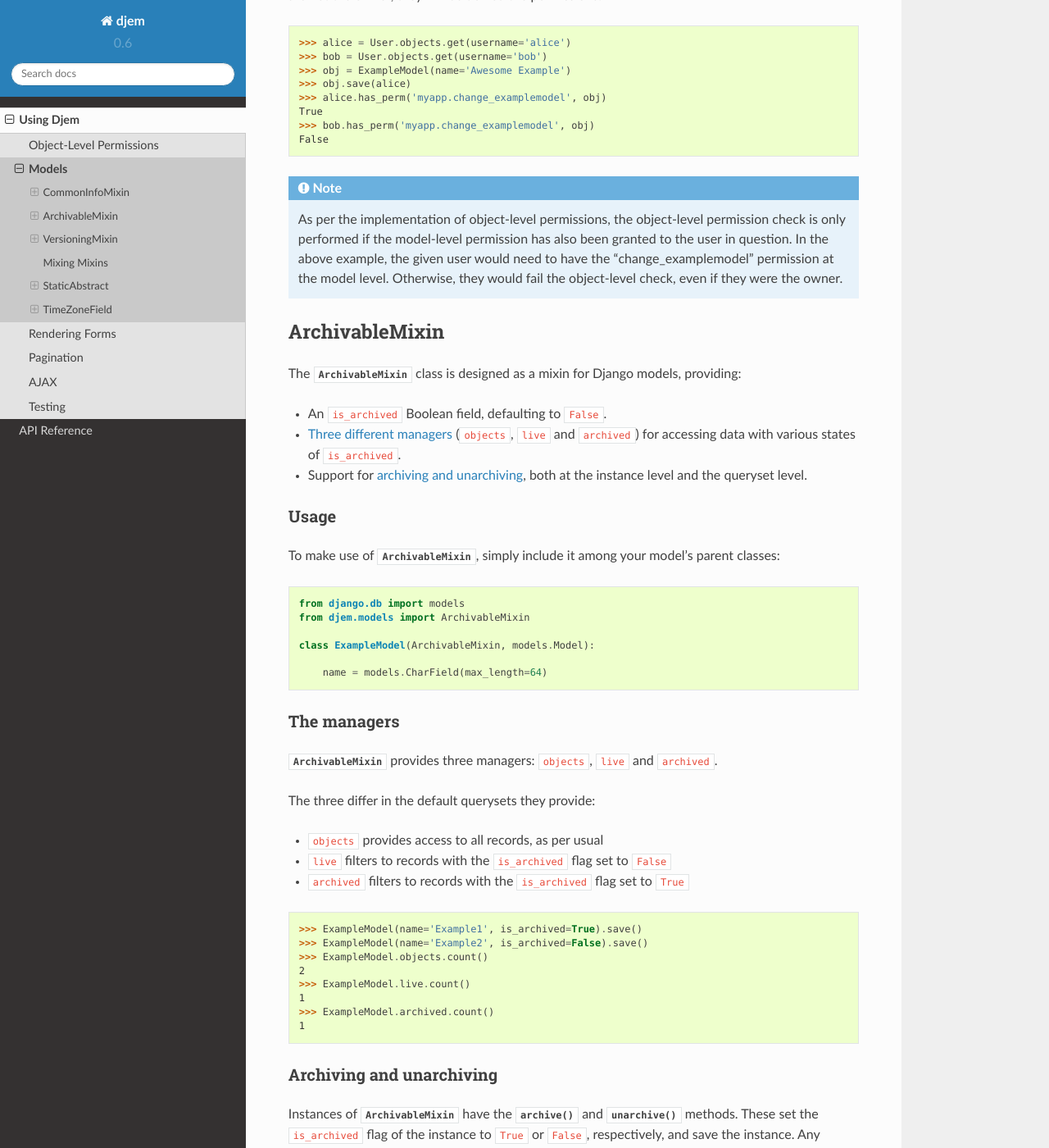
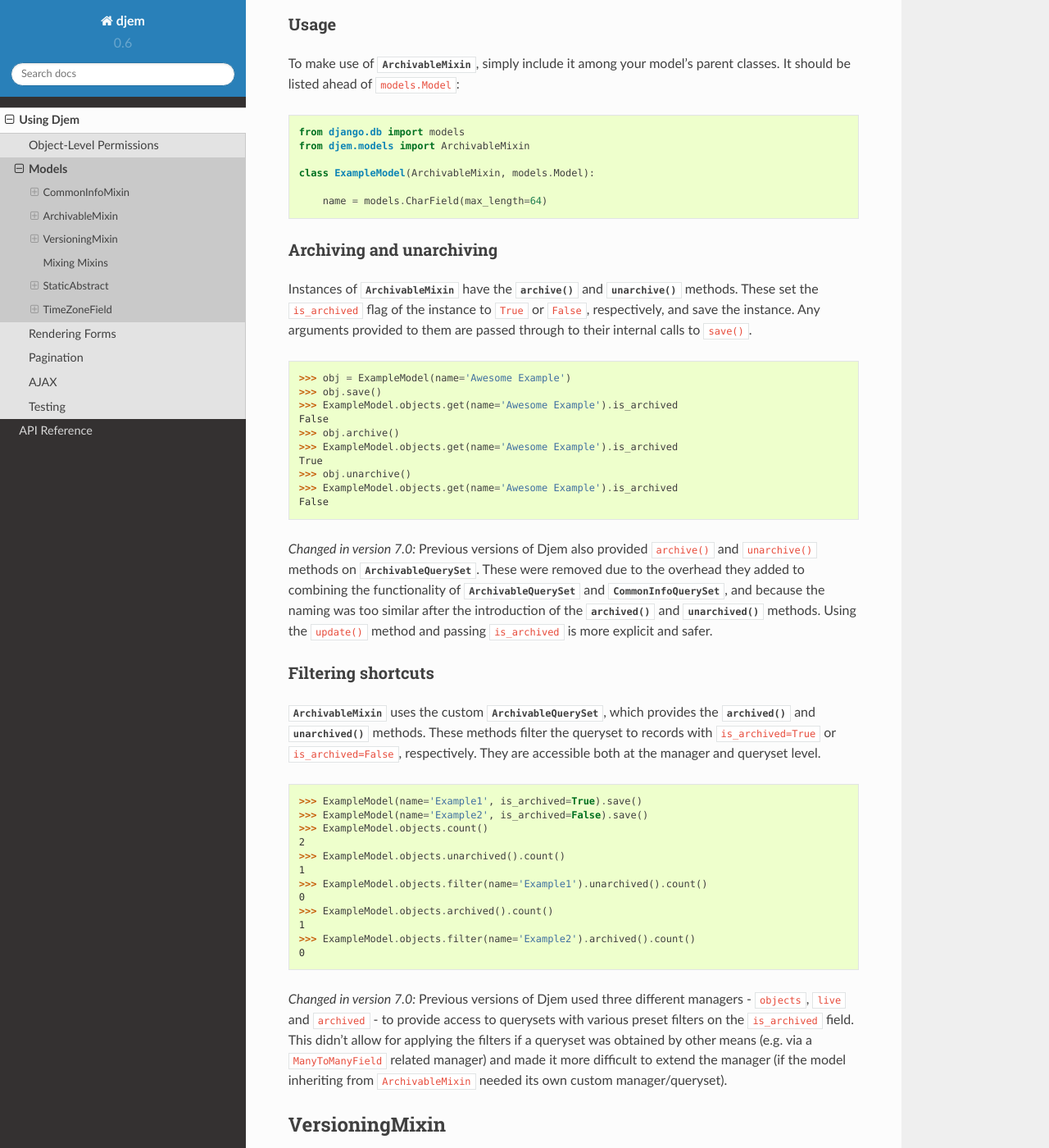
Before and after one commit to oogles/djem, a Sphinx documentation site: the page built from docs/topics/models.rst, in a window 1280 px wide and 1400 px high, scrolled down 5082 px. Shown: the whole window at 82% size. Built offline with Sphinx 7.4.7 and the Read the Docs theme 2.0.0, drawn with Linux system fonts in a browser that asks for light colours; some of the changed text lies outside the part shown.

Commit message:
Updated documentation.

```diff
--- a/docs/ref/index.rst
+++ b/docs/ref/index.rst
@@ -6,7 +6,6 @@
     :maxdepth: 2
 
     models
-    managers
     model_fields
     forms
     form_fields
--- a/docs/ref/models.rst
+++ b/docs/ref/models.rst
@@ -1,69 +1,62 @@
-=============================
-Model Mixins and Base Classes
-=============================
+==========================
+Model Mixins and QuerySets
+==========================
 
 .. module:: djem.models
 
+Mixins
+======
+
 ``CommonInfoMixin``
-===================
+-------------------
 
 .. class:: CommonInfoMixin()
 
     ``CommonInfoMixin`` is a model mixin class that provides:
 
     * Standard user and datetime fields: ``user_created``, ``user_modified``, ``date_created``, ``date_modified``.
-    * An overridden ``objects`` Manager, an instance of the custom :class:`~djem.models.managers.CommonInfoManager` that provides access to the custom :class:`~djem.models.managers.CommonInfoQuerySet`.
-    * Support for :ref:`commoninfomixin-ownership-checking` on an instance and via ``CommonInfoQuerySet``.
-    * A simple :ref:`default implementation <commoninfomixin-object-permissions>` of :doc:`/topics/permissions` via ownership checking.
+    * An overridden ``objects`` Manager that provides access to the custom :class:`CommonInfoQuerySet`.
+    * Support for :ref:`commoninfomixin-ownership-checking` on an instance and via :class:`CommonInfoQuerySet`.
 
     .. automethod:: save
     .. automethod:: owned_by
 
 .. seealso::
 
-    :class:`~djem.models.managers.CommonInfoManager`
-        The custom Manager exposed by the ``objects`` attribute.
-
-    :class:`~djem.models.managers.CommonInfoQuerySet`
-        The custom QuerySet exposed by ``CommonInfoManager``.
+    :class:`CommonInfoQuerySet`
+        The custom QuerySet used by ``CommonInfoMixin``.
 
     :class:`~djem.forms.CommonInfoForm`
         A ``ModelForm`` subclass to act as a base for ``CommonInfoMixin`` model forms.
 
-
 ``ArchivableMixin``
-===================
+-------------------
 
 .. class:: ArchivableMixin()
 
     ``ArchivableMixin`` is a model mixin class that provides:
 
     * An ``is_archived`` Boolean field, defaulting to ``False``.
-    * An overridden ``objects`` Manager, an instance of the custom :class:`~djem.models.managers.ArchivableManager` that provides access to the custom :class:`~djem.models.managers.ArchivableQuerySet`.
-    * Two additional managers, ``live`` and ``archived``, with default querysets filtered to unarchived (``is_archived == False``) and archived (``is_archived == True``) records by default. Both are also instances of :class:`~djem.models.managers.ArchivableManager`.
-    * Support for :ref:`archiving and unarchiving <archivablemixin-archiving-unarchiving>`, both at the instance level and in bulk via :class:`~djem.models.managers.ArchivableQuerySet`.
+    * An overridden ``objects`` Manager that provides access to the custom :class:`ArchivableQuerySet`.
+    * Support for :ref:`archiving and unarchiving <archivablemixin-archiving-unarchiving>`, both at the instance level and in bulk via :class:`ArchivableQuerySet`.
 
     .. automethod:: archive
     .. automethod:: unarchive
 
 .. seealso::
 
-    :class:`~djem.models.managers.ArchivableManager`
-        The custom Manager exposed by the ``objects``, ``live`` and ``archived`` attributes.
-
-    :class:`~djem.models.managers.ArchivableQuerySet`
-        The custom QuerySet exposed by ``ArchivableManager``.
-
+    :class:`ArchivableQuerySet`
+        The custom QuerySet used by ``ArchivableMixin``.
 
 ``VersioningMixin``
-===================
+-------------------
 
 .. class:: VersioningMixin()
 
     ``VersioningMixin`` is a model mixin class that provides:
 
     * A ``version`` field that is automatically incremented on every save.
-    * An overridden ``objects`` Manager, an instance of the custom :class:`~djem.models.managers.VersioningManager` that provides access to the custom :class:`~djem.models.managers.VersioningQuerySet`.
+    * An overridden ``objects`` Manager that provides access to the custom :class:`VersioningQuerySet`.
 
     .. automethod:: save
 
@@ -73,11 +66,43 @@
 
 .. seealso::
 
-    :class:`~djem.models.managers.VersioningManager`
-        The custom Manager exposed by the ``objects`` attribute.
+    :class:`VersioningQuerySet`
+        The custom QuerySet used by ``VersioningMixin``.
 
-    :class:`~djem.models.managers.VersioningQuerySet`
-        The custom QuerySet exposed by ``VersioningManager``.
+
+QuerySets
+=========
+
+``CommonInfoQuerySet``
+----------------------
+
+.. class:: CommonInfoQuerySet(\*args, \*\*kwargs)
+
+    ``CommonInfoQuerySet`` provides custom functionality pertaining to the fields provided by :class:`~djem.models.CommonInfoMixin`.
+
+    .. automethod:: update
+    .. automethod:: owned_by
+
+
+``ArchivableQuerySet``
+----------------------
+
+.. class:: ArchivableQuerySet(\*args, \*\*kwargs)
+
+    ``ArchivableQuerySet`` provides custom functionality pertaining to the ``is_archived`` field provided by :class:`~djem.models.ArchivableMixin`.
+
+    .. automethod:: archived
+    .. automethod:: unarchived
+
+
+``VersioningQuerySet``
+----------------------
+
+.. class:: VersioningQuerySet(\*args, \*\*kwargs)
+
+    ``VersioningQuerySet`` provides custom functionality pertaining to the ``version`` field provided by :class:`~djem.models.VersioningMixin`.
+
+    .. automethod:: update
 
 
 ``StaticAbstract``
@@ -85,4 +110,4 @@
 
 .. class:: StaticAbstract()
 
-    ``StaticAbstract`` is a combination of :class:`CommonInfoMixin`, :class:`ArchivableMixin` and :class:`VersioningMixin`. It is designed as an abstract base class for models, rather than a mixin itself. It includes all the fields, as well as custom ``objects``, ``live`` and ``archived`` managers, and provides access to all the functionality offered by each of the mixins.
+    ``StaticAbstract`` is a combination of :class:`CommonInfoMixin`, :class:`ArchivableMixin` and :class:`VersioningMixin`. It is designed as an abstract base class for models, rather than a mixin itself. It includes all the fields and functionality offered by each of the mixins.
--- a/docs/topics/models.rst
+++ b/docs/topics/models.rst
@@ -17,17 +17,16 @@
 * Standard user and datetime fields: ``user_created``, ``user_modified``, ``date_created``, ``date_modified``.
 * Support for :ref:`ensuring these fields remain accurate <commoninfomixin-maintaining-accuracy>` as records are updated over time.
 * Support for :ref:`ownership checking <commoninfomixin-ownership-checking>`.
-* A simple :ref:`default implementation <commoninfomixin-object-permissions>` of :doc:`permissions` via ownership checking.
-* A custom manager to assist with maintaining accuracy and checking ownership.
+* A custom manager/queryset to assist with maintaining accuracy and checking ownership.
 
 .. warning::
 
-    Using :class:`CommonInfoMixin` can break code that automatically calls methods such as the model's :meth:`~CommonInfoMixin.save` method, or the queryset's :meth:`~djem.models.managers.CommonInfoQuerySet.update` method. See :ref:`commoninfomixin-maintaining-accuracy` for a description of the caveats of ``CommonInfoMixin``, and workarounds.
+    Using :class:`CommonInfoMixin` can break code that automatically calls methods such as the model's :meth:`~CommonInfoMixin.save` method, or the queryset's :meth:`~CommonInfoQuerySet.update` method. See :ref:`commoninfomixin-maintaining-accuracy` for a description of the caveats of ``CommonInfoMixin``, and workarounds.
 
 Usage
 -----
 
-To make use of :class:`CommonInfoMixin`, simply include it among your model's parent classes:
+To make use of :class:`CommonInfoMixin`, simply include it among your model's parent classes. It should be listed ahead of ``models.Model``:
 
 .. code-block:: python
 
@@ -88,7 +87,7 @@
 Calling ``update()`` on the queryset
 ~~~~~~~~~~~~~~~~~~~~~~~~~~~~~~~~~~~~
 
-Like :meth:`CommonInfoMixin.save`, the ``CommonInfoMixin`` queryset's :meth:`~djem.models.managers.CommonInfoQuerySet.update` method is also overridden to require a ``User`` instance as the first argument. Again, this allows the method to keep ``user_modified`` up to date as changes are made.
+Like :meth:`CommonInfoMixin.save`, the ``CommonInfoMixin`` queryset's :meth:`~CommonInfoQuerySet.update` method is also overridden to require a ``User`` instance as the first argument. Again, this allows the method to keep ``user_modified`` up to date as changes are made.
 
 .. code-block:: python
 
@@ -136,7 +135,7 @@
 
     DJEM_COMMON_INFO_REQUIRE_USER_ON_SAVE = False
 
-This allows the use of ``CommonInfoMixin`` and all related functionality without the strict requirement of passing the ``user`` argument to methods that save/update the record. If passed, it will still be used as usual, but not providing it will not raise an exception. Of course, the methods won't automatically populate the appropriate fields, either. This means that ``user_created`` and ``user_modified`` will need to be manually populated when creating, and ``user_modified`` will need to be manually populated when updating.
+This allows the use of ``CommonInfoMixin`` and all related functionality without the strict requirement of passing the ``user`` argument to methods that save/update the record. If passed, it will still be used as described above, but not providing it will not raise an exception. Of course, the methods won't automatically populate the appropriate fields, either. This means that ``user_created`` and ``user_modified`` will need to be manually populated when creating, and ``user_modified`` will need to be manually populated when updating.
 
 .. versionadded:: 0.4
     The :setting:`DJEM_COMMON_INFO_REQUIRE_USER_ON_SAVE` setting
@@ -190,7 +189,7 @@
     >>> obj.owned_by(bob)
     False
 
-Ownership checking is also available via a ``CommonInfoMixin`` model's manager and queryset. The queryset's :meth:`~djem.models.managers.CommonInfoQuerySet.owned_by` method also accepts a user as a ``User`` instance or as the primary key of a ``User`` record. It returns a queryset filtered to records where the ``user_created`` field matches the given user.
+Ownership checking is also available via a ``CommonInfoMixin`` model's manager and queryset. The queryset's :meth:`~CommonInfoQuerySet.owned_by` method also accepts a user as a ``User`` instance or as the primary key of a ``User`` record. It returns a queryset filtered to records where the ``user_created`` field matches the given user.
 
 .. code-block:: python
 
@@ -202,31 +201,6 @@
     []
 
 
-.. _commoninfomixin-object-permissions:
-
-Object-level permissions
-------------------------
-
-.. versionadded:: 0.4
-
-:class:`CommonInfoMixin` comes with a default, simple implementation of :doc:`permissions`, using :ref:`ownership checking <commoninfomixin-ownership-checking>`, for the default Django permissions of "change" and "delete". That is, a user will be granted object-level "change" or "delete" permissions if they are the owner of the object. If they are not the owner, they will be denied the permissions.
-
-.. code-block:: python
-
-    >>> alice = User.objects.get(username='alice')
-    >>> bob = User.objects.get(username='bob')
-    >>> obj = ExampleModel(name='Awesome Example')
-    >>> obj.save(alice)
-    >>> alice.has_perm('myapp.change_examplemodel', obj)
-    True
-    >>> bob.has_perm('myapp.change_examplemodel', obj)
-    False
-
-.. note::
-
-    As per the implementation of object-level permissions, the object-level permission check is only performed if the model-level permission has also been granted to the user in question. In the above example, the given user would need to have the "change_examplemodel" permission at the model level. Otherwise, they would fail the object-level check, even if they were the owner.
-
-
 .. _archivablemixin:
 
 ArchivableMixin
@@ -235,13 +209,13 @@
 The :class:`ArchivableMixin` class is designed as a mixin for Django models, providing:
 
 * An ``is_archived`` Boolean field, defaulting to ``False``.
-* :ref:`Three different managers <archivablemixin-managers>` (``objects``, ``live`` and ``archived``) for accessing data with various states of ``is_archived``.
-* Support for :ref:`archiving and unarchiving <archivablemixin-archiving-unarchiving>`, both at the instance level and the queryset level.
+* A custom manager/queryset with shortcuts for filtering on the ``is_archived`` field.
+* Support for easily :ref:`archiving and unarchiving <archivablemixin-archiving-unarchiving>` an instance.
 
 Usage
 -----
 
-To make use of :class:`ArchivableMixin`, simply include it among your model's parent classes:
+To make use of :class:`ArchivableMixin`, simply include it among your model's parent classes. It should be listed ahead of ``models.Model``:
 
 .. code-block:: python
 
@@ -251,30 +225,6 @@
     class ExampleModel(ArchivableMixin, models.Model):
 
         name = models.CharField(max_length=64)
-
-.. _archivablemixin-managers:
-
-The managers
-------------
-
-:class:`ArchivableMixin` provides three managers: ``objects``, ``live`` and ``archived``.
-
-The three differ in the default querysets they provide:
-
-- ``objects`` provides access to all records, as per usual
-- ``live`` filters to records with the ``is_archived`` flag set to ``False``
-- ``archived`` filters to records with the ``is_archived`` flag set to ``True``
-
-.. code-block:: python
-
-    >>> ExampleModel(name='Example1', is_archived=True).save()
-    >>> ExampleModel(name='Example2', is_archived=False).save()
-    >>> ExampleModel.objects.count()
-    2
-    >>> ExampleModel.live.count()
-    1
-    >>> ExampleModel.archived.count()
-    1
 
 .. _archivablemixin-archiving-unarchiving:
 
@@ -296,34 +246,31 @@
     >>> ExampleModel.objects.get(name='Awesome Example').is_archived
     False
 
-Archiving/unarchiving records in bulk is also possible via the queryset's :meth:`~djem.models.managers.ArchivableQuerySet.archive` and :meth:`~djem.models.managers.ArchivableQuerySet.unarchive` methods.
+.. versionchanged:: 7.0
+    Previous versions of Djem also provided ``archive()`` and ``unarchive()`` methods on :class:`ArchivableQuerySet`. These were removed due to the overhead they added to combining the functionality of :class:`ArchivableQuerySet` and :class:`CommonInfoQuerySet`, and because the naming was too similar after the introduction of the :meth:`~ArchivableQuerySet.archived` and :meth:`~ArchivableQuerySet.unarchived` methods. Using the ``update()`` method and passing ``is_archived`` is more explicit and safer.
+
+Filtering shortcuts
+-------------------
+
+:class:`ArchivableMixin` uses the custom :class:`ArchivableQuerySet`, which provides the :meth:`~ArchivableQuerySet.archived` and :meth:`~ArchivableQuerySet.unarchived` methods. These methods filter the queryset to records with ``is_archived=True`` or ``is_archived=False``, respectively. They are accessible both at the manager and queryset level.
 
 .. code-block:: python
 
     >>> ExampleModel(name='Example1', is_archived=True).save()
     >>> ExampleModel(name='Example2', is_archived=False).save()
-    >>> print(ExampleModel.live.count(), ExampleModel.archived.count())
-    1, 1
-    >>> ExampleModel.objects.all().archive()
+    >>> ExampleModel.objects.count()
+    2
+    >>> ExampleModel.objects.unarchived().count()
     1
-    >>> print(ExampleModel.live.count(), ExampleModel.archived.count())
-    0, 2
-    >>> ExampleModel.objects.all().unarchive()
-    2
-    >>> print(ExampleModel.live.count(), ExampleModel.archived.count())
-    2, 0
+    >>> ExampleModel.objects.filter(name='Example1').unarchived().count()
+    0
+    >>> ExampleModel.objects.archived().count()
+    1
+    >>> ExampleModel.objects.filter(name='Example2').archived().count()
+    0
 
-.. note::
-
-    The :ref:`managers <archivablemixin-managers>` do not provide access to the bulk :meth:`~djem.models.managers.ArchivableQuerySet.archive` and :meth:`~djem.models.managers.ArchivableQuerySet.unarchive` methods directly. Like ``delete()``, ``archive()`` and ``unarchive()`` are only accessible via a QuerySet.
-
-    .. code-block:: python
-
-        # invalid
-        >>> ExampleModel.objects.archive()
-
-        # valid
-        >>> ExampleModel.objects.all().archive()
+.. versionchanged:: 7.0
+    Previous versions of Djem used three different managers - ``objects``, ``live`` and ``archived`` - to provide access to querysets with various preset filters on the ``is_archived`` field. This didn't allow for applying the filters if a queryset was obtained by other means (e.g. via a ``ManyToManyField`` related manager) and made it more difficult to extend the manager (if the model inheriting from ``ArchivableMixin`` needed its own custom manager/queryset).
 
 
 .. _versioningmixin:
@@ -336,7 +283,7 @@
 Usage
 -----
 
-To make use of :class:`VersioningMixin`, simply include it among your model's parent classes:
+To make use of :class:`VersioningMixin`, simply include it among your model's parent classes. It should be listed ahead of ``models.Model``:
 
 .. code-block:: python
 
@@ -354,7 +301,7 @@
 
 Incrementation of the ``version`` field is done atomically, through the use of a Django ``F()`` expression, to avoid possible race conditions. See `Django documentation for F() expressions <https://docs.djangoproject.com/en/stable/ref/models/expressions/#django.db.models.F>`_.
 
-To ensure the ``version`` field is always kept current, :class:`VersioningMixin` overrides the :meth:`~VersioningMixin.save` method and the :meth:`~djem.models.managers.VersioningQuerySet.update` method of the custom manager/queryset.
+To ensure the ``version`` field is always kept current, :class:`VersioningMixin` overrides the :meth:`~VersioningMixin.save` method and the :meth:`~VersioningQuerySet.update` method of its custom queryset.
 
 .. note::
 
@@ -373,47 +320,29 @@
 Mixing Mixins
 =============
 
-A model can include any combination of the above mixins. However, since they all use custom managers to provide additional functionality unique to them, a model using multiple mixins will need to provide its own manager that incorporates the functionality of each. For most mixins, this is only necessary for ``objects``, but for :ref:`archivablemixin`, the ``live`` and ``archived`` managers will also need to be customised.
+A model can include any combination of the above mixins. However, since they all use custom managers/querysets to provide additional functionality unique to them, a model using multiple mixins will need to provide its own manager/queryset that incorporates the functionality of each. The custom querysets have been designed to make this as simple as possible, without any additional customisation necessary.
 
-The following is an example of a model using the :ref:`commoninfomixin` and :ref:`archivablemixin`.
+For a ready-made combination of all three mixins (:ref:`commoninfomixin`, :ref:`archivablemixin` and :ref:`versioningmixin`), see :ref:`staticabstract`.
+
+The following is an example of a model using the :ref:`commoninfomixin` and :ref:`archivablemixin`:
 
 .. code-block:: python
 
     from django.db import models
-    from djem.models import CommonInfoMixin, ArchivableMixin
-    from djem.managers import (
-        ArchivableManager, ArchivableQuerySet, CommonInfoManager, CommonInfoQuerySet
-    )
+    from djem.models import ArchivableMixin, CommonInfoMixin
+    from djem.managers import ArchivableQuerySet, CommonInfoQuerySet
 
     class ExampleQuerySet(CommonInfoQuerySet, ArchivableQuerySet):
 
-        # Need to override the "archive" and "unarchive" methods inherited from
-        # ArchivableQuerySet as they call "update", which requires a User
-        # argument thanks to CommonInfoQuerySet.
+        pass
 
-        def archive(self, user):
-
-            self.update(user, is_archived=True)
-
-        def unarchive(self, user):
-
-            self.update(user, is_archived=False)
-
-    class ExampleManager(CommonInfoManager, ArchivableManager):
-
-        def get_queryset(self):
-
-            return ExampleQuerySet(self.model, using=self._db)
+    ExampleManager = models.Manager.from_queryset(ExampleQuerySet)
 
     class ExampleModel(CommonInfoMixin, ArchivableMixin, models.Model):
 
         name = models.CharField(max_length=64)
 
         objects = ExampleManager()
-        live = ExampleManager(archived=False)
-        archived = ExampleManager(archived=True)
-
-For a ready-made combination of all three mixins (:ref:`commoninfomixin`, :ref:`archivablemixin` and :ref:`versioningmixin`), see :ref:`staticabstract`.
 
 
 .. _staticabstract:
@@ -421,13 +350,12 @@
 StaticAbstract
 ==============
 
-:class:`StaticAbstract` is a combination of :ref:`commoninfomixin`, :ref:`archivablemixin` and :ref:`versioningmixin`. It is designed as an abstract base class for models, rather than a mixin itself. It includes all the fields, as well as custom ``objects``, ``live`` and ``archived`` managers, and provides access to all the functionality offered by each of the mixins, including:
+:class:`StaticAbstract` is a combination of :ref:`commoninfomixin`, :ref:`archivablemixin` and :ref:`versioningmixin`. It is designed as an abstract base class for models, rather than a mixin itself. It includes all the fields and functionality offered by each of the mixins, including:
 
 * :ref:`Maintaining the accuracy <commoninfomixin-maintaining-accuracy>` of ``date_modified`` and ``user_modified`` as changes are made.
 * Automatically and :ref:`atomically incrementing <versioningmixin-incrementing-version>` ``version`` as changes are made.
 * Allowing :ref:`archiving and unarchiving <archivablemixin-archiving-unarchiving>`.
 * Providing :ref:`ownership checking <commoninfomixin-ownership-checking>`.
-* Providing basic :ref:`object-level permissions support <commoninfomixin-object-permissions>`.
 
 Usage
 -----
```
Also changed, not shown: other parts of docs/topics/models.rst (+1 -1 lines), docs/ref/managers.rst (deleted, +0 -59 lines).
